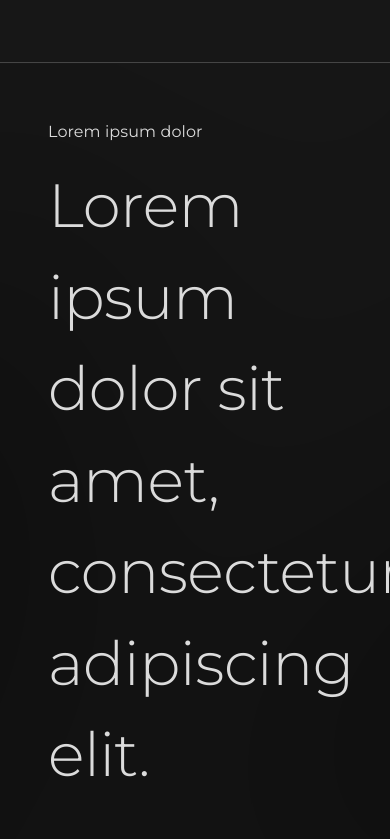
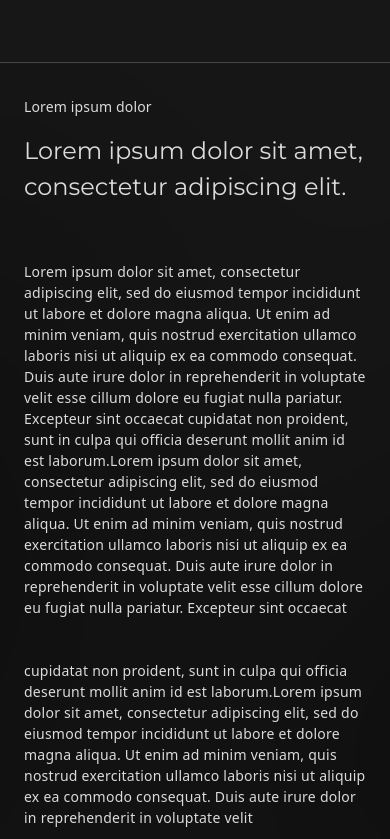
Before and after one commit to FlorinM96/Florin-Portfolio, a Vue app: page / in a window 390 px wide. Shown: the top 839 px of the page. Built offline with nearby package versions, Linux system fonts and the light colour scheme; what vue3-mq would draw is missing.

Commit message:
ENH: add mobile fonts for header

```diff
--- a/src/components/AppHeader.vue
+++ b/src/components/AppHeader.vue
@@ -2,10 +2,15 @@
   <div
     class="app-header flex flex-col px-6 py-8 md:px-16 lg:px-24 xl:py-20 xxxl:py-32 xxxl:px-32"
   >
-    <h5 v-if="preTitle" class="pre-title mb-4 font-subtitle-m">
+    <h5
+      v-if="preTitle"
+      class="pre-title mb-4 font-subtitle-s md:font-subtitle-m"
+    >
       {{ preTitle }}
     </h5>
-    <h5 v-if="title" class="title font-heading-l">{{ title }}</h5>
+    <h5 v-if="title" class="title font-heading-s md:font-heading-s">
+      {{ title }}
+    </h5>
     <p v-if="description" class="description">{{ description }}</p>
   </div>
 </template>
--- a/src/layouts/index.vue
+++ b/src/layouts/index.vue
@@ -4,8 +4,7 @@
     <the-menu />
     <section class="main">
       <the-header v-if="$mq === 'desktop'" />
-      <!-- to remove padding -->
-      <section class="p-6 md:p-8">
+      <section>
         <router-view v-slot="{ Component }">
           <transition name="fade" mode="out-in">
             <component :is="Component"></component>
--- a/src/views/index.vue
+++ b/src/views/index.vue
@@ -1,73 +1,77 @@
 <template>
-  <div class="font-heading-s">
+  <div>
     <app-header
       pre-title="Lorem ipsum dolor"
       title="Lorem ipsum dolor sit amet, consectetur adipiscing elit."
     />
+    <div class="font-paragraph-m p-6">
       Lorem ipsum dolor sit amet, consectetur adipiscing elit, sed do eiusmod
-    tempor incididunt ut labore et dolore magna aliqua. Ut enim ad minim veniam,
-    quis nostrud exercitation ullamco laboris nisi ut aliquip ex ea commodo
-    consequat. Duis aute irure dolor in reprehenderit in voluptate velit esse
-    cillum dolore eu fugiat nulla pariatur. Excepteur sint occaecat cupidatat
-    non proident, sunt in culpa qui officia deserunt mollit anim id est
-    laborum.Lorem ipsum dolor sit amet, consectetur adipiscing elit, sed do
-    eiusmod tempor incididunt ut labore et dolore magna aliqua. Ut enim ad minim
+      tempor incididunt ut labore et dolore magna aliqua. Ut enim ad minim
       veniam, quis nostrud exercitation ullamco laboris nisi ut aliquip ex ea
-    commodo consequat. Duis aute irure dolor in reprehenderit in voluptate velit
-    esse cillum dolore eu fugiat nulla pariatur. Excepteur sint occaecat
+      commodo consequat. Duis aute irure dolor in reprehenderit in voluptate
+      velit esse cillum dolore eu fugiat nulla pariatur. Excepteur sint occaecat
+      cupidatat non proident, sunt in culpa qui officia deserunt mollit anim id
+      est laborum.Lorem ipsum dolor sit amet, consectetur adipiscing elit, sed
+      do eiusmod tempor incididunt ut labore et dolore magna aliqua. Ut enim ad
+      minim veniam, quis nostrud exercitation ullamco laboris nisi ut aliquip ex
+      ea commodo consequat. Duis aute irure dolor in reprehenderit in voluptate
+      velit esse cillum dolore eu fugiat nulla pariatur. Excepteur sint occaecat
       <br />
       <br />
       <br />
 
       cupidatat non proident, sunt in culpa qui officia deserunt mollit anim id
-    est laborum.Lorem ipsum dolor sit amet, consectetur adipiscing elit, sed do
-    eiusmod tempor incididunt ut labore et dolore magna aliqua. Ut enim ad minim
-    veniam, quis nostrud exercitation ullamco laboris nisi ut aliquip ex ea
-    commodo consequat. Duis aute irure dolor in reprehenderit in voluptate velit
+      est laborum.Lorem ipsum dolor sit amet, consectetur adipiscing elit, sed
+      do eiusmod tempor incididunt ut labore et dolore magna aliqua. Ut enim ad
+      minim veniam, quis nostrud exercitation ullamco laboris nisi ut aliquip ex
+      ea commodo consequat. Duis aute irure dolor in reprehenderit in voluptate
+      velit
       <br />
       <br />
 
       esse cillum dolore eu fugiat nulla pariatur. Excepteur sint occaecat
       cupidatat non proident, sunt in culpa qui officia deserunt mollit anim id
-    est laborum.Lorem ipsum dolor sit amet, consectetur adipiscing elit, sed do
-    eiusmod tempor incididunt ut labore et dolore magna aliqua. Ut enim ad minim
-    veniam, quis nostrud exercitation ullamco laboris nisi ut aliquip ex ea
-    commodo consequat. Duis aute irure dolor in reprehenderit in voluptate velit
-    esse cillum dolore eu fugiat nulla pariatur. Excepteur sint occaecat
-    cupidatat non proident, sunt in culp Duis aute irure dolor in reprehenderit
-    in voluptate velit esse cillum dolore eu fugiat nulla pariatur. Excepteur
-    sint occaecat cupidatat non proident, sunt in culpa qui officia deserunt
-    mollit anim id est laborum.Lorem ipsum dolor <br />
+      est laborum.Lorem ipsum dolor sit amet, consectetur adipiscing elit, sed
+      do eiusmod tempor incididunt ut labore et dolore magna aliqua. Ut enim ad
+      minim veniam, quis nostrud exercitation ullamco laboris nisi ut aliquip ex
+      ea commodo consequat. Duis aute irure dolor in reprehenderit in voluptate
+      velit esse cillum dolore eu fugiat nulla pariatur. Excepteur sint occaecat
+      cupidatat non proident, sunt in culp Duis aute irure dolor in
+      reprehenderit in voluptate velit esse cillum dolore eu fugiat nulla
+      pariatur. Excepteur sint occaecat cupidatat non proident, sunt in culpa
+      qui officia deserunt mollit anim id est laborum.Lorem ipsum dolor <br />
       <br />
       sit amet, consectetur adipiscing elit, sed do eiusmod tempor incididunt ut
       labore et dolore magna aliqua. Ut enim ad minim veniam, quis nostrud
       exercitation ullamco laboris nisi ut aliquip ex ea commodo consequat. Duis
       aute irure dolor in reprehenderit in voluptate velit esse cillum dolore eu
-    fugiat nulla pariatur. Excepteur sint occaecat cupidatat non proident, sunt
-    in culpa qui officia deserunt mollit anim id est laborum.Lorem ipsum dolor
-    sit amet,
+      fugiat nulla pariatur. Excepteur sint occaecat cupidatat non proident,
+      sunt in culpa qui officia deserunt mollit anim id est laborum.Lorem ipsum
+      dolor sit amet,
       <br />
       <br />
       <br />
 
       dolore magna aliqua. Ut enim ad minim veniam, quis nostrud exercitation
       ullamco laboris nisi ut aliquip ex ea commodo consequat. Duis aute irure
-    dolor in reprehenderit in voluptate velit esse cillum dolore eu fugiat nulla
-    pariatur. Excepteur sint occaecat cupidatat non proident, sunt in culpa qui
-    officia deserunt mollit anim id est laborum.Lorem ipsum dolor sit amet,
-    consectetur adipiscing elit, sed do eiusmod tempor incididunt ut labore et
-    dolore magna aliqua. Ut enim ad minim veniam, quis nostrud exercitation
-    ullamco laboris nisi ut aliquip ex ea commodo consequat. Duis aute irure
-    dolor in reprehenderit in voluptate velit esse cillum dolore eu fugiat nulla
+      dolor in reprehenderit in voluptate velit esse cillum dolore eu fugiat
+      nulla pariatur. Excepteur sint occaecat cupidatat non proident, sunt in
+      culpa qui officia deserunt mollit anim id est laborum.Lorem ipsum dolor
+      sit amet, consectetur adipiscing elit, sed do eiusmod tempor incididunt ut
+      labore et dolore magna aliqua. Ut enim ad minim veniam, quis nostrud
+      exercitation ullamco laboris nisi ut aliquip ex ea commodo consequat. Duis
+      aute irure dolor in reprehenderit in voluptate velit esse cillum dolore eu
+      fugiat nulla
       <br />
 
-    pariatur. Excepteur sint occaecat cupidatat non proident, sunt in culp Duis
-    aute irure dolor in reprehenderit in voluptate velit esse cillum dolore eu
-    fugiat nulla pariatur. Excepteur sint occaecat cupidatat non proident, sunt
-    in culpa qui officia deserunt mollit anim id est laborum.Lorem ipsum dolor
-    sit amet, consectetur adipiscing elit, sed do eiusmod tempor incididunt ut
-    labore et dolore magna aliqua. Ut enim ad minim veniam, quis nostrud
-    exercitation ullamco laboris nisi ut aliquip ex ea co <br />
+      pariatur. Excepteur sint occaecat cupidatat non proident, sunt in culp
+      Duis aute irure dolor in reprehenderit in voluptate velit esse cillum
+      dolore eu fugiat nulla pariatur. Excepteur sint occaecat cupidatat non
+      proident, sunt in culpa qui officia deserunt mollit anim id est
+      laborum.Lorem ipsum dolor sit amet, consectetur adipiscing elit, sed do
+      eiusmod tempor incididunt ut labore et dolore magna aliqua. Ut enim ad
+      minim veniam, quis nostrud exercitation ullamco laboris nisi ut aliquip ex
+      ea co <br />
       <br />
       mmodo consequat. Duis aute irure dolor in reprehenderit in voluptate velit
       esse cillum dolore eu fugiat nulla pariatur. Excepteur sint occaecat
@@ -78,35 +82,36 @@
       labore et dolore magna aliqua. Ut enim ad minim veniam, quis nostrud
       exercitation ullamco laboris nisi ut aliquip ex ea commodo consequat. Duis
       aute irure dolor in reprehenderit in voluptate velit esse cillum dolore eu
-    fugiat nulla pariatur. Excepteur sint occaecat cupidatat non proident, sunt
-    in culpa qui officia deserunt mollit anim id est laborum.Lorem ipsum dolor
-    sit amet, consectetur adipiscing elit, sed do eiusmod tempor incididunt ut
+      fugiat nulla pariatur. Excepteur sint occaecat cupidatat non proident,
+      sunt in culpa qui officia deserunt mollit anim id est laborum.Lorem ipsum
+      dolor sit amet, consectetur adipiscing elit, sed do eiusmod tempor
+      incididunt ut labore et dolore magna aliqua. Ut enim ad minim veniam, quis
+      nostrud exercitation ullamco laboris nisi ut aliquip ex ea commodo
+      consequat. Duis aute irure dolor in reprehenderit in voluptate velit esse
+      cillum dolore eu fugiat nulla pariatur. Excepteur sint occaecat cupidatat
+      non proident, sunt in culp Duis aute irure dolor in reprehenderit in
+      voluptate velit esse cillum dolore eu fugiat nulla pariatur. Excepteur
+      sint occaecat cupidatat non proident, sunt in culpa qui officia deserunt
+      mollit anim id est laborum.Lorem ipsum dolor sit amet, consectetur
+      adipiscing elit, sed do eiusmod tempor incididunt ut labore et dolore
+      magna aliqua. Ut enim ad minim veniam, quis nostrud exercitation ullamco
+      laboris nisi ut aliquip ex ea commodo consequat. Duis aute irure dolor in
+      reprehenderit in voluptate velit esse cillum dolore eu fugiat nulla
+      pariatur. Excepteur sint occaecat cupidatat non proident, sunt in culpa
+      qui officia deserunt mollit anim id est laborum.Lorem ipsum dolor sit
+      amet, consectetur adipiscing elit, sed do eiusmod tempor incididunt ut
       labore et dolore magna aliqua. Ut enim ad minim veniam, quis nostrud
       exercitation ullamco laboris nisi ut aliquip ex ea commodo consequat. Duis
       aute irure dolor in reprehenderit in voluptate velit esse cillum dolore eu
-    fugiat nulla pariatur. Excepteur sint occaecat cupidatat non proident, sunt
-    in culp Duis aute irure dolor in reprehenderit in voluptate velit esse
+      fugiat nulla pariatur. Excepteur sint occaecat cupidatat non proident,
+      sunt in culpa qui officia deserunt mollit anim id est laborum.Lorem ipsum
+      dolor sit amet, consectetur adipiscing elit, sed do eiusmod tempor
+      incididunt ut labore et dolore magna aliqua. Ut enim ad minim veniam, quis
+      nostrud exercitation ullamco laboris nisi ut aliquip ex ea commodo
+      consequat. Duis aute irure dolor in reprehenderit in voluptate velit esse
       cillum dolore eu fugiat nulla pariatur. Excepteur sint occaecat cupidatat
       non proident, sunt in culpa qui officia deserunt mollit anim id est
-    laborum.Lorem ipsum dolor sit amet, consectetur adipiscing elit, sed do
-    eiusmod tempor incididunt ut labore et dolore magna aliqua. Ut enim ad minim
-    veniam, quis nostrud exercitation ullamco laboris nisi ut aliquip ex ea
-    commodo consequat. Duis aute irure dolor in reprehenderit in voluptate velit
-    esse cillum dolore eu fugiat nulla pariatur. Excepteur sint occaecat
-    cupidatat non proident, sunt in culpa qui officia deserunt mollit anim id
-    est laborum.Lorem ipsum dolor sit amet, consectetur adipiscing elit, sed do
-    eiusmod tempor incididunt ut labore et dolore magna aliqua. Ut enim ad minim
-    veniam, quis nostrud exercitation ullamco laboris nisi ut aliquip ex ea
-    commodo consequat. Duis aute irure dolor in reprehenderit in voluptate velit
-    esse cillum dolore eu fugiat nulla pariatur. Excepteur sint occaecat
-    cupidatat non proident, sunt in culpa qui officia deserunt mollit anim id
-    est laborum.Lorem ipsum dolor sit amet, consectetur adipiscing elit, sed do
-    eiusmod tempor incididunt ut labore et dolore magna aliqua. Ut enim ad minim
-    veniam, quis nostrud exercitation ullamco laboris nisi ut aliquip ex ea
-    commodo consequat. Duis aute irure dolor in reprehenderit in voluptate velit
-    esse cillum dolore eu fugiat nulla pariatur. Excepteur sint occaecat
-    cupidatat non proident, sunt in culpa qui officia deserunt mollit anim id
-    est laborum.Lorem <br />
+      laborum.Lorem <br />
       <br />
       <br />
       ipsum dolor sit amet, consectetur adipiscing elit, sed do eiusmod tempor
@@ -116,32 +121,34 @@
       cillum dolore eu fugiat nulla pariatur. Excepteur sint occaecat cupidatat
       non proident, sunt in culpa qui officia deserunt mollit anim id est
       laborum.Lorem ipsum dolor sit amet, consectetur adipiscing elit, sed do
-    eiusmod tempor incididunt ut labore et dolore magna aliqua. Ut enim ad minim
-    veniam, quis nostrud exercitation ullamco laboris nisi ut aliquip ex ea
-    commodo consequat. Duis aute irure dolor in reprehenderit in voluptate velit
-    esse cillum dolore eu fugiat nulla pariatur. Excepteur sint occaecat
+      eiusmod tempor incididunt ut labore et dolore magna aliqua. Ut enim ad
+      minim veniam, quis nostrud exercitation ullamco laboris nisi ut aliquip ex
+      ea commodo consequat. Duis aute irure dolor in reprehenderit in voluptate
+      velit esse cillum dolore eu fugiat nulla pariatur. Excepteur sint occaecat
       cupidatat non proident, sunt in culpa qui officia deserunt mollit anim id
-    est laborum.Lorem ipsum dolor sit amet, consectetur adipiscing elit, sed do
-    eiusmod tempor incididunt ut labore et dolore magna aliqua. Ut enim ad minim
-    veniam, quis nostrud exercitation ullamco laboris nisi ut aliquip ex ea
-    commodo consequat. Duis aute irure dolor in reprehenderit in voluptate velit
-    esse cillum dolore eu fugiat nulla pariatur. Excepteur sint occaecat
+      est laborum.Lorem ipsum dolor sit amet, consectetur adipiscing elit, sed
+      do eiusmod tempor incididunt ut labore et dolore magna aliqua. Ut enim ad
+      minim veniam, quis nostrud exercitation ullamco laboris nisi ut aliquip ex
+      ea commodo consequat. Duis aute irure dolor in reprehenderit in voluptate
+      velit esse cillum dolore eu fugiat nulla pariatur. Excepteur sint occaecat
       cupidatat non proident, sunt in culpa qui officia deserunt mollit anim id
-    est laborum.Lorem ipsum dolor sit amet, consectetur adipiscing elit, sed do
-    eiusmod tempor incididunt ut labore et dolore magna aliqua. Ut enim ad minim
-    veniam, quis nostrud <br />
+      est laborum.Lorem ipsum dolor sit amet, consectetur adipiscing elit, sed
+      do eiusmod tempor incididunt ut labore et dolore magna aliqua. Ut enim ad
+      minim veniam, quis nostrud <br />
       <br />
       <br />
       exercitation ullamco laboris nisi ut aliquip ex ea commodo consequat. Duis
       aute irure dolor in reprehenderit in voluptate velit esse cillum dolore eu
-    fugiat nulla pariatur. Excepteur sint occaecat cupidatat non proident, sunt
-    in culpa qui officia deserunt mollit anim id est laborum.Lorem ipsum dolor
-    sit amet, consectetur adipiscing elit, sed do eiusmod tempor incididunt ut
-    labore et dolore magna aliqua. Ut enim ad minim veniam, quis nostrud
-    exercitation ullamco laboris nisi ut aliquip ex ea commodo consequat. Duis
-    aute irure dolor in reprehenderit in voluptate velit esse cillum dolore eu
-    fugiat nulla pariatur. Excepteur sint occaecat cupidatat non proident, sunt
-    in culpa qui officia deserunt mollit anim id est laborum.
+      fugiat nulla pariatur. Excepteur sint occaecat cupidatat non proident,
+      sunt in culpa qui officia deserunt mollit anim id est laborum.Lorem ipsum
+      dolor sit amet, consectetur adipiscing elit, sed do eiusmod tempor
+      incididunt ut labore et dolore magna aliqua. Ut enim ad minim veniam, quis
+      nostrud exercitation ullamco laboris nisi ut aliquip ex ea commodo
+      consequat. Duis aute irure dolor in reprehenderit in voluptate velit esse
+      cillum dolore eu fugiat nulla pariatur. Excepteur sint occaecat cupidatat
+      non proident, sunt in culpa qui officia deserunt mollit anim id est
+      laborum.
+    </div>
   </div>
 </template>
 
```
Lines whose indentation alone changed are shown as unchanged.
